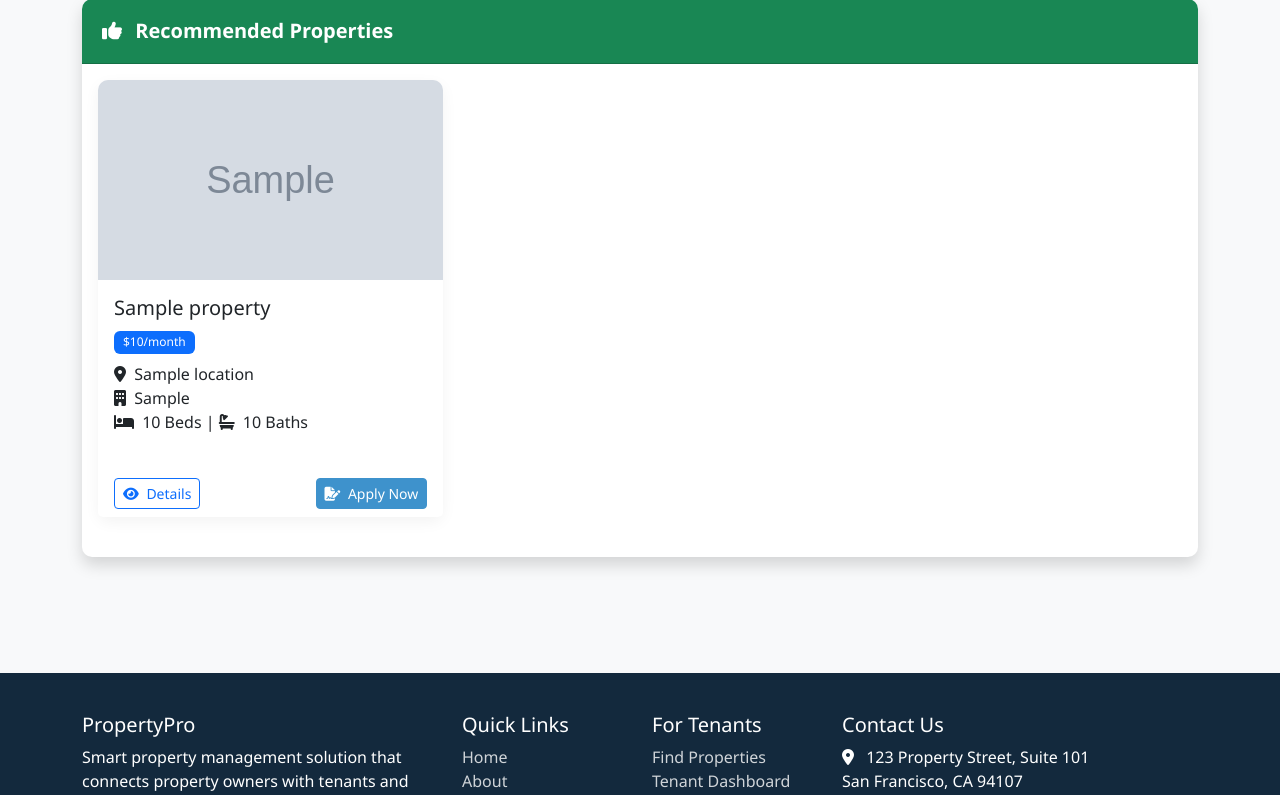
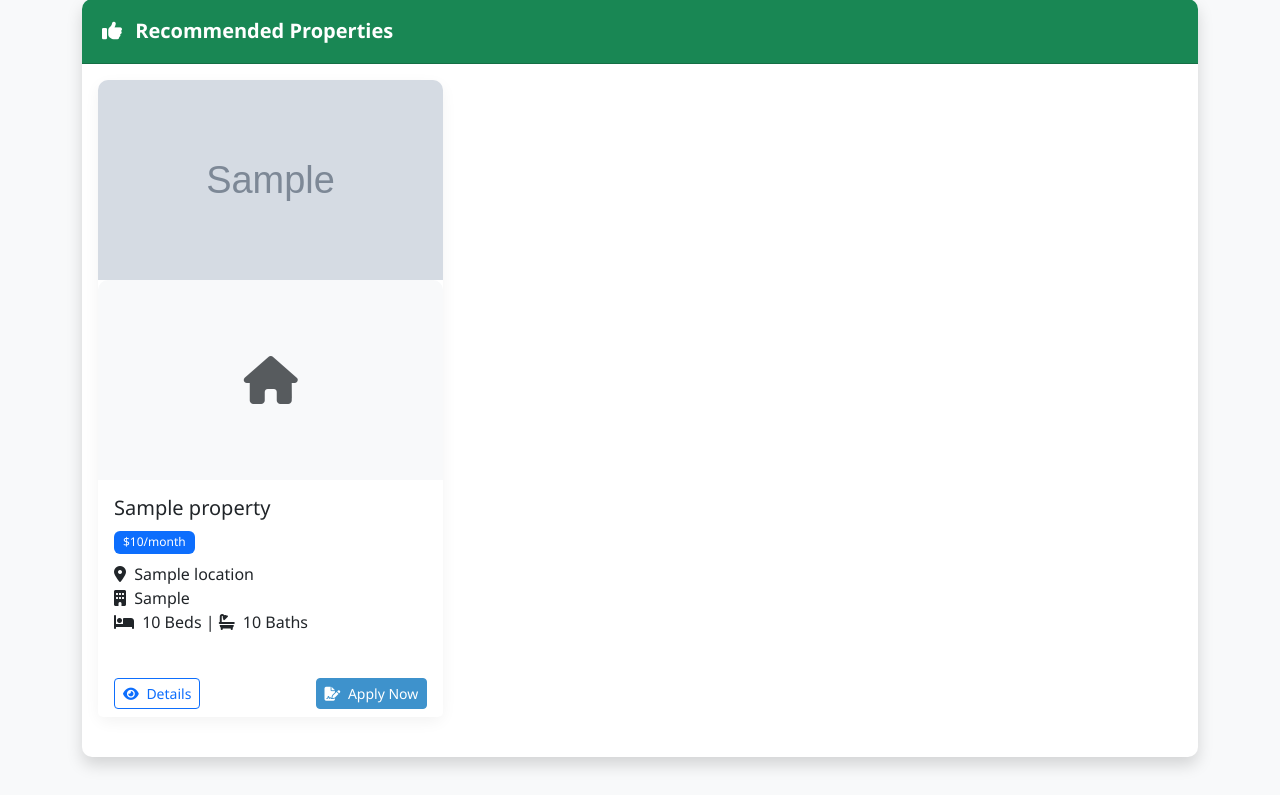
Before and after one commit to Ravi-teja-777/UrbanFinds, a Python web app: template templates/tenant_dashboard.html in a window 1280 px wide. Shown: the part 781-1576 px from the top of the page. Run offline with Jinja, Linux system fonts and the light colour scheme; the template is opened without the code that fills it: most values are stand-ins (such as "Sample title", 1, 10 or a date in 2020); grey boxes marked "Sample" are stand-in pictures.

Commit message:
Update tenant_dashboard.html

```diff
--- a/templates/tenant_dashboard.html
+++ b/templates/tenant_dashboard.html
@@ -314,7 +314,10 @@
                                     <div class="col-md-4 mb-4">
                                         <div class="card h-100">
                                             {% if property.images and property.images|length > 0 %}
-                                                <img src="{{ property.images[0] }}" class="property-img" alt="{{ property.title }}">
+                                                <img src="{{ property.images[0] }}" class="property-img" alt="{{ property.title }}" onerror="this.style.display='none'; this.nextElementSibling.style.display='flex';">
+                                                <div class="card-img-top bg-light d-flex justify-content-center align-items-center property-img" style="display: none;">
+                                                    <i class="fas fa-home fa-3x text-muted"></i>
+                                                </div>
                                             {% else %}
                                                 <div class="card-img-top bg-light d-flex justify-content-center align-items-center property-img">
                                                     <i class="fas fa-home fa-3x text-muted"></i>
@@ -335,7 +338,8 @@
                                                     <a href="{{ url_for('view_property', property_id=property.property_id) }}" class="btn btn-sm btn-outline-primary">
                                                         <i class="fas fa-eye me-1"></i> Details
                                                     </a>
-                                                    <a href="{{ url_for('apply_for_property', property_id=property.property_id) }}" class="btn btn-sm btn-primary">
+                                                    <!-- FIXED: Changed from apply_for_property to apply_property -->
+                                                    <a href="{{ url_for('apply_property', property_id=property.property_id) }}" class="btn btn-sm btn-primary">
                                                         <i class="fas fa-file-signature me-1"></i> Apply Now
                                                     </a>
                                                 </div>
```
